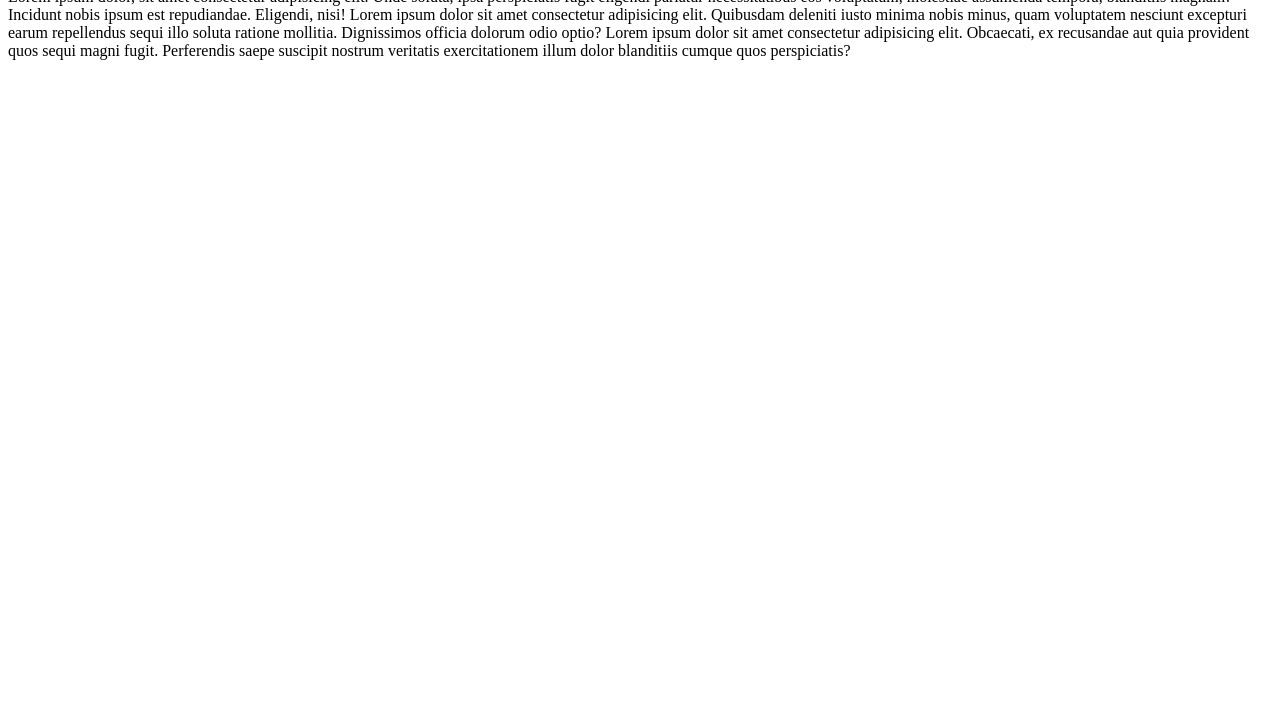
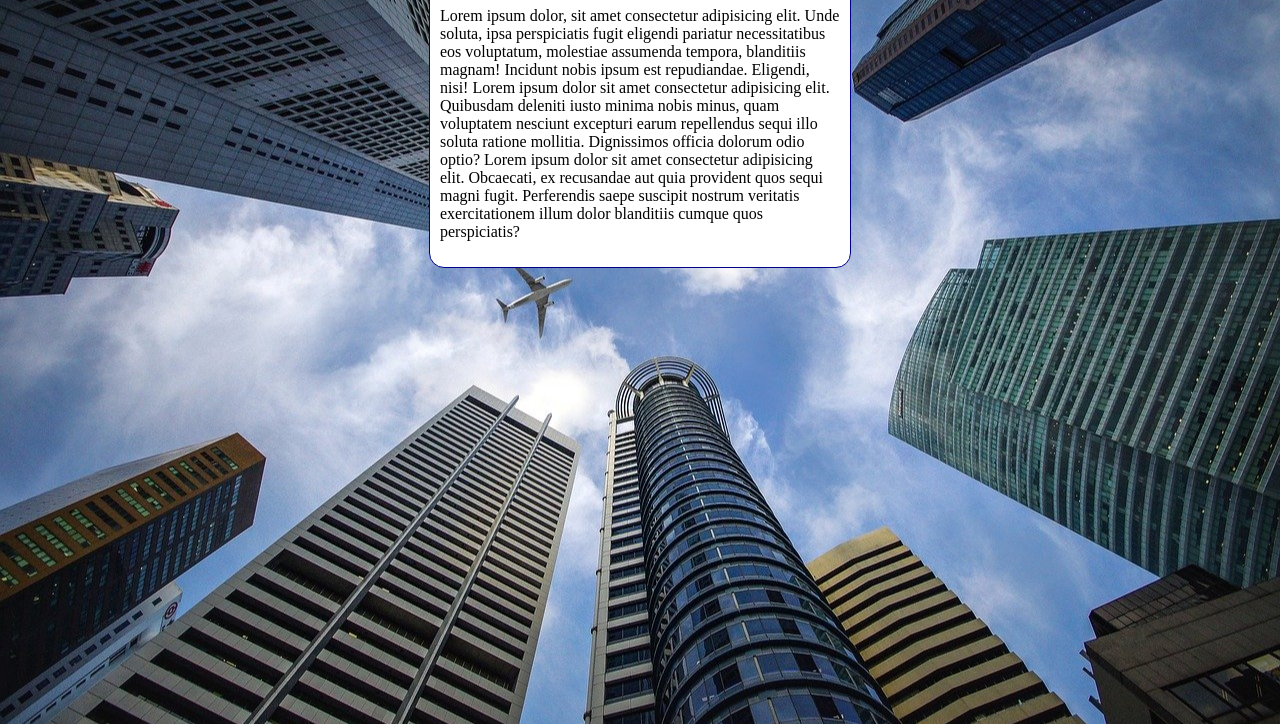
Before and after one commit to LeandroSimioni/html-css, a plain HTML site: page exercicios/ex022/fundo006.html in a window 1280 px wide. Shown: the part 92-816 px from the top of the page. Drawn offline with Linux system fonts and the light colour scheme.

Commit message:
atualizando ex022

```diff
--- a/exercicios/ex022/fundo006.html
+++ b/exercicios/ex022/fundo006.html
@@ -4,6 +4,26 @@
     <meta charset="UTF-8">
     <meta name="viewport" content="width=device-width, initial-scale=1.0">
     <title>Document</title>
+    <style>
+        body {
+            height: 100vh;
+            background-color: black;
+            background-image: url(imagens/wallpaper002.jpg);
+            background-position: center center;
+            background-repeat: no-repeat;
+            background-size: cover;
+        }
+
+        main {
+            background-color: white;
+            width: 400px;
+            padding: 10px;
+            margin: auto;
+            border: 1px solid darkblue;
+            border-radius: 15px;
+        }
+
+    </style>
 </head>
 <body>
     <main>
```
